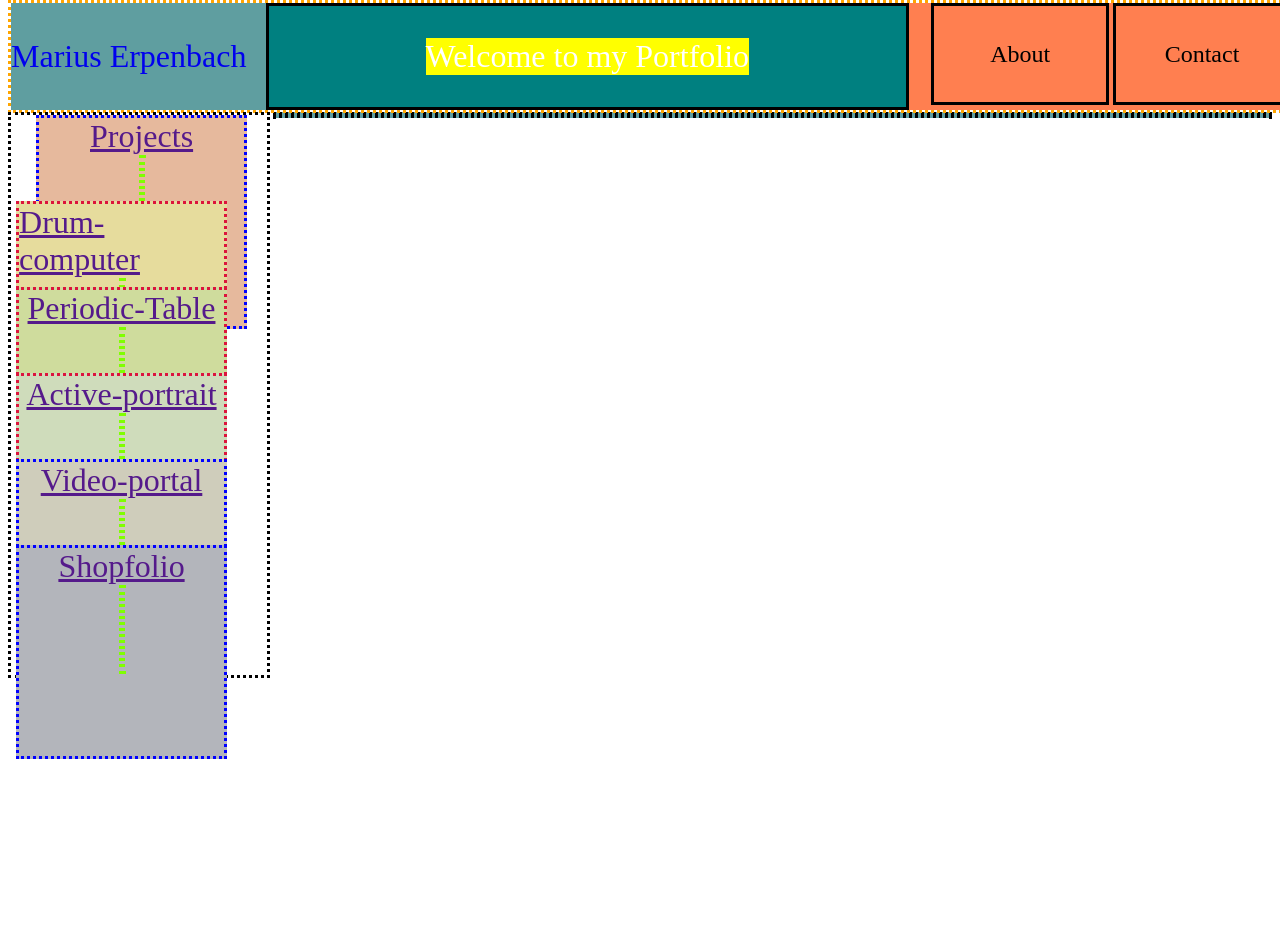
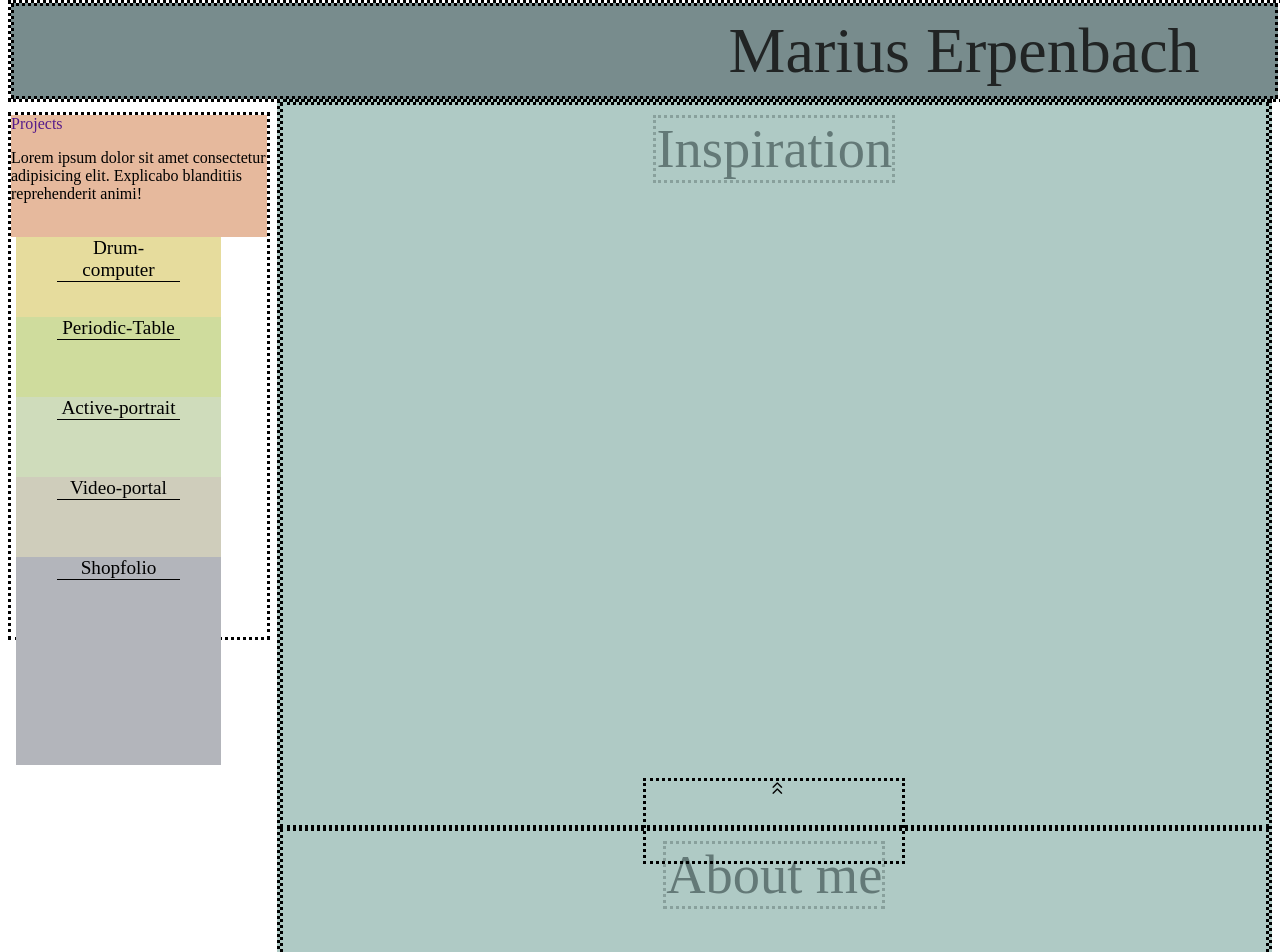
Before and after one commit to mariusErpenbach/Portfolio, a plain HTML site: page index.html in a window 1280 px wide. Shown: the top 952 px of the page. Before the commit the page ends 800 px from the top, so only its background shows below. Drawn offline with Linux system fonts and the light colour scheme.

Commit message:
added bottom jump nav

```diff
--- a/css/desktop-style.css
+++ b/css/desktop-style.css
@@ -4,24 +4,33 @@ nav{
     top:0;
     width:100%;
     border-style:dotted;
-    border-color:orange;
+
     display:flex;
     flex-direction:row;
+    height:6rem;
+    z-index: 2;
 }
 /*----------------------TOP NAV HEADER------------------LEFT------------*/
 #portfolioName{
     flex:20;
     display:flex;
-    background-color:cadetblue;
+    background-color:rgb(120, 140, 141);
     align-items:center;
-    font-size:2em;
+    justify-content:flex-end;
+    font-size:4em;
+    margin-right:1%;
+    border-style:dotted;
+}
+#portfolioName>a{
+    margin-right:6%;
+    color:rgb(33, 36, 36);
 }
     #portfolioName>a:link{
     text-decoration: none;
 }
 
 /*----------------------TOP NAV HEADER------------------MID------------*/
-#nav-mid-section{
+/* #nav-mid-section{
     flex:50;
     background-color:teal;
     border-style:solid;
@@ -31,8 +40,8 @@ nav{
     justify-content:center;
 }
 #welcomeMessage{
-    display:flex;   /* */
-}
+    display:flex;
+
 #welcomeMessage > p {
     font-size:2em;
     height:100%;
@@ -40,7 +49,7 @@ nav{
     background-color:yellow;
 }
 #searchSection{
-    display:flex; /* */
+    display:flex;
     display:none;
     flex-direction:row;
     border-style:dotted;
@@ -53,7 +62,7 @@ nav{
 }
 .fa-search{
     font-size:1.6em;
-}
+} */
 /*----------------------TOP NAV HEADER------------------RIGHT------------*/
 #infoSection{
     flex:30;
@@ -84,7 +93,7 @@ margin-right:1%;
     display:flex;
     align-items:center;
     flex-direction:column;
-    height:70vh;
+    height:auto;
     width:20%;
     border-style:dotted;
 }
@@ -95,48 +104,55 @@ margin-right:1%;
     align-content:center;
     align-items:center;
     flex-direction: column;
-    border-color:blue;
-    border-style:dotted;
+
     align-self:flex-start;
-    margin-bottom:-50%;
     margin-left:2%;
     transition: 0.5s ease-in-out;
+    margin-bottom:-50%;
 }
 .asideSection:hover {
 margin-bottom:0%;
 flex-direction:column-reverse;
-padding:10%;
+padding:5rem;
+
 }
 
-/* .asideSection:hover  header>a{
-    CHANGE HEADING STYLE ON HOVER HERE.
-} */
+.asideSection:hover  header>a{
+/*    CHANGE HEADING STYLE ON HOVER HERE.*/
+
+}
 
 .asideSection>header{
-        color:white;
-        font-size:2em;
+    text-align:center;
+    width:60%;
+    border-style:solid;
+    border-width:0px 0px 1px 0px;
 }
+.asideSection>header>a{
+    text-decoration: none;
+    color:black;
+    font-size:1.2em;
+}
+.asideSection>header>a:visited{
 
+}
 .asideSection>img{
 height:0px;
 width:0px;
-
 }
 .asideSection:hover img{
   /*CHANGE ASIDE PREVIEW img ON HOVER HERE*/
   position:relative;
   left:auto;
   height:auto;
-  width:18rem;
+    width:100%;
 }
 .asideSection >content{
-    border-color:chartreuse;
-    border-style:dotted;
     height:40%;
 }
 .asideSection>content>p{
 font-size:0em;
-opacity:1;
+opacity:0;
 
 
 }
@@ -145,45 +161,107 @@ font-size:1em;
 opacity:1;
 }
 /*----------------------ASIDE BAR----------------------CONTENT----------*/
-#aS-projectCover{
+#aS-projectCover{  /* COVER */
     align-self:center;
     background-color:rgb(230, 185, 157);
 }
-#aS-projectOne{
+#aS-projectCover>header>a{
+    text-decoration: none;
+}
+
+#aS-projectOne{     /* DRUM-COMPUTER*/
     display:flex;
     top:-4em;
-    border-color:crimson;
+
     background-color:rgb(230, 220, 157);
 }
-#aS-projectTwo{
+#aS-projectTwo{  /* PERIODIC TABLE*/
     top:-4em;
-    border-color:crimson;
     background-color:rgb(207, 220, 157);
 }
-#aS-projectThree{
+#aS-projectThree{  /* ACTIVE PORTRAIT*/
     top:-4em;
-    border-color:crimson;
     background-color:rgb(207, 220, 187);
 }
-#aS-projectFour{
+#aS-projectThree > img{
+width:80%;
+}
+#aS-projectFour{  /* VIDEO-PORTAL*/
     top:-4em;
     background-color:rgb(207, 205, 187);
 }
-#aS-projectFive{
+#aS-projectFive{  /* SHOPFOLIO*/
     top:-4em;
     background-color:rgb(179, 181, 187);
 }
 
 
 main{
-    background-color:cadetblue;
-    width:78.5%;
+    background-color:rgba(117, 163, 155, 0.575);
     border-style:dotted;
-    margin-top:7rem;
+    margin-top:5.7rem;
     margin-left:21%;
+    display:flex;
+    flex-direction:column;
+    position:absolute;
+}
+main >section{
+    width:76.8vw;
+    height:90vh;
+    border-style:dotted;
+    display:flex;
+    flex-direction:column;
+}
+.sectionTitle{
+align-self:center;
+border-color:rgba(52, 70, 70, 0.315);
+border-style:dotted;
+font-size:3.4em;
+margin-top:1%;
+
+color:rgba(52, 70, 70, 0.616);
+}
+#mainFooter{
+    align-self:center;
+    position:fixed;
+    bottom:-8%;
+    display:flex;
+    flex-direction:row;
+    border-style:dotted;
+    border-color:black;
+    height:10%;
+    width:20%;
+    transition:0.4s ease-in-out;
+}
+#mainFooter:hover{      /*----------------------------MAIN FOOTER ANIMATIONS-------------------------------------*/
+    bottom:0;
 }
 
+#mainFooterUp{
+    flex:49;
+}
+#mainFooterIcon{
+    flex:2;
+}
+#mainFooterDown{
+    flex:49;
+}
+.fa-chevron-up{
+    font-size:0.7em;
+    position:absolute;
+    top:0;
+}
+.fa-arrows-alt{
+    position:absolute;
+    right:1%;
+    top:2%;
+    font-size:0em;
+    transition:all 0.5s ease-in-out
+}
 
+#lowerMainFooterArrow{
+top:0.5em;
+}
 
 /*----------------------FOOTER--------------------------------------*/
 footer{
--- a/index.html
+++ b/index.html
@@ -12,15 +12,15 @@
 </head>
 <body>
     <nav>
-        <div id="portfolioName"><a href="github.com">Marius Erpenbach</a></div>
-        <div id="nav-mid-section"><div id="searchSection">
+        <div id="portfolioName"><a href="#">Marius Erpenbach</a></div>
+        <!-- <div id="nav-mid-section"><div id="searchSection">
             <input type="text" id="searchBar"> <i id="searchIcon" class="fas fa-search"></i></div>
             <div id="welcomeMessage"> <p> Welcome to my Portfolio </p></div>
         </div>
-        <div id="infoSection"><div id="aboutButton">About</div><div id="contactButton">Contact</div></div>
+        <div id="infoSection"><div id="aboutButton">About</div><div id="contactButton">Contact</div></div> -->
     </nav>
     <aside id="openingAsideBar">
-        <section class="asideSection" id="aS-projectCover">
+        <section  id="aS-projectCover">
             <header><a href="">Projects</a> </header>
             <content><p>Lorem ipsum dolor sit amet consectetur adipisicing elit. Explicabo blanditiis reprehenderit animi!</p></content>
             <img src="">
@@ -60,9 +60,30 @@
         </section> -->
     </aside>
     <main>
-        <section></section>
-        <section></section>
-        <section></section>
+        <section>
+            <div class="sectionTitle"> Inspiration </div>
+        </section>
+        <section>
+            <div class="sectionTitle"> About me </div>
+        </section>
+        <section>
+            <div class="sectionTitle"> Workflow </div>
+        </section>
+        <section>
+            <div class="sectionTitle"> Tools </div>
+        </section>
+        <section>
+            <div class="sectionTitle"> Contact Me </div>
+        </section>
+        <footer id="mainFooter">
+            <div id="mainFooterUp"></div>
+            <div id="mainFooterIcon">
+                <i class="fas fa-chevron-up"></i>
+                <i class="fas fa-chevron-up" id="lowerMainFooterArrow"></i>
+                <i class="fas fa-arrows-alt"></i>
+            </div>
+            <div id="mainFooterDown"></div>
+        </footer>
     </main>
     <!-- <footer>
 
```
